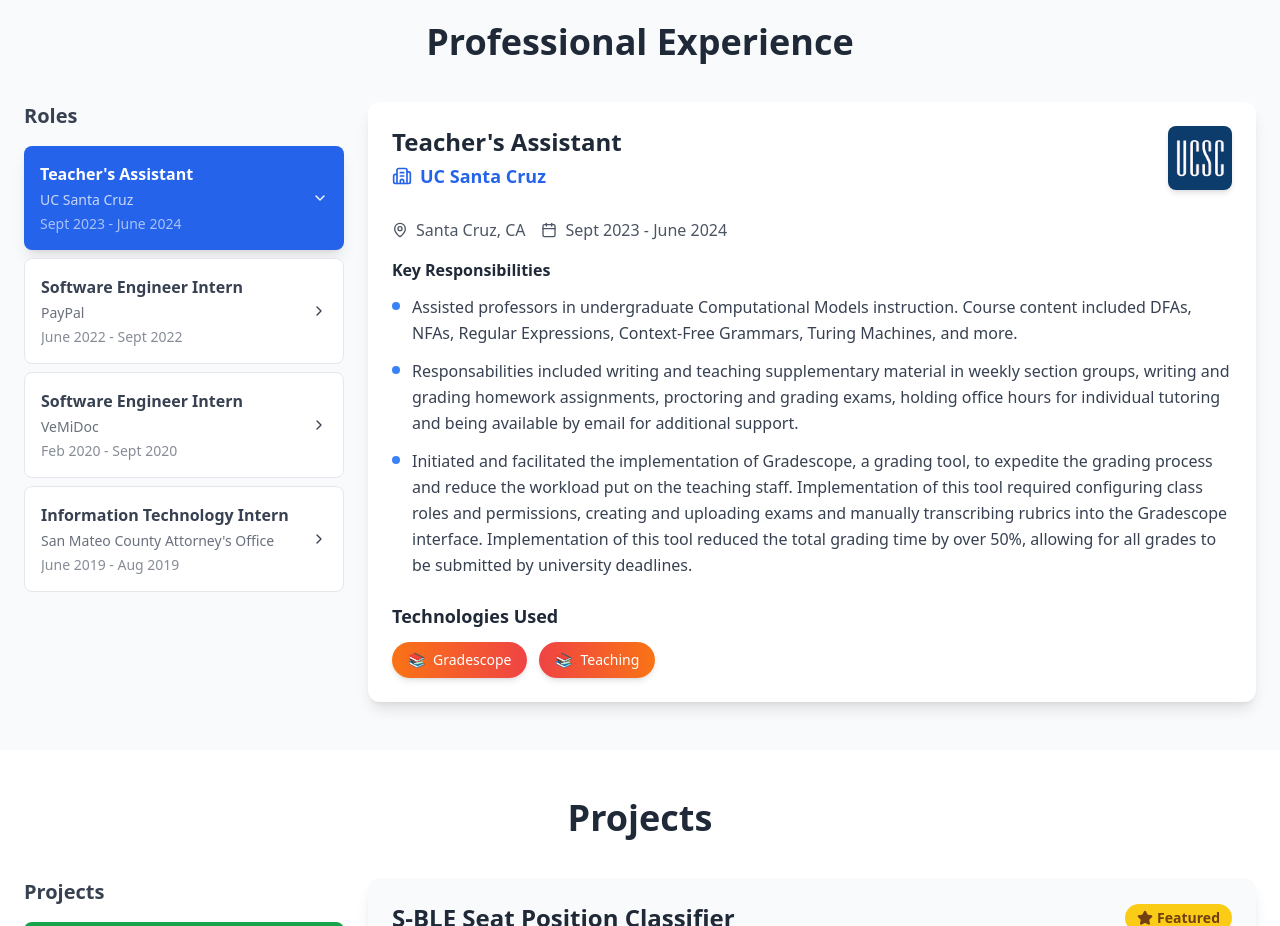
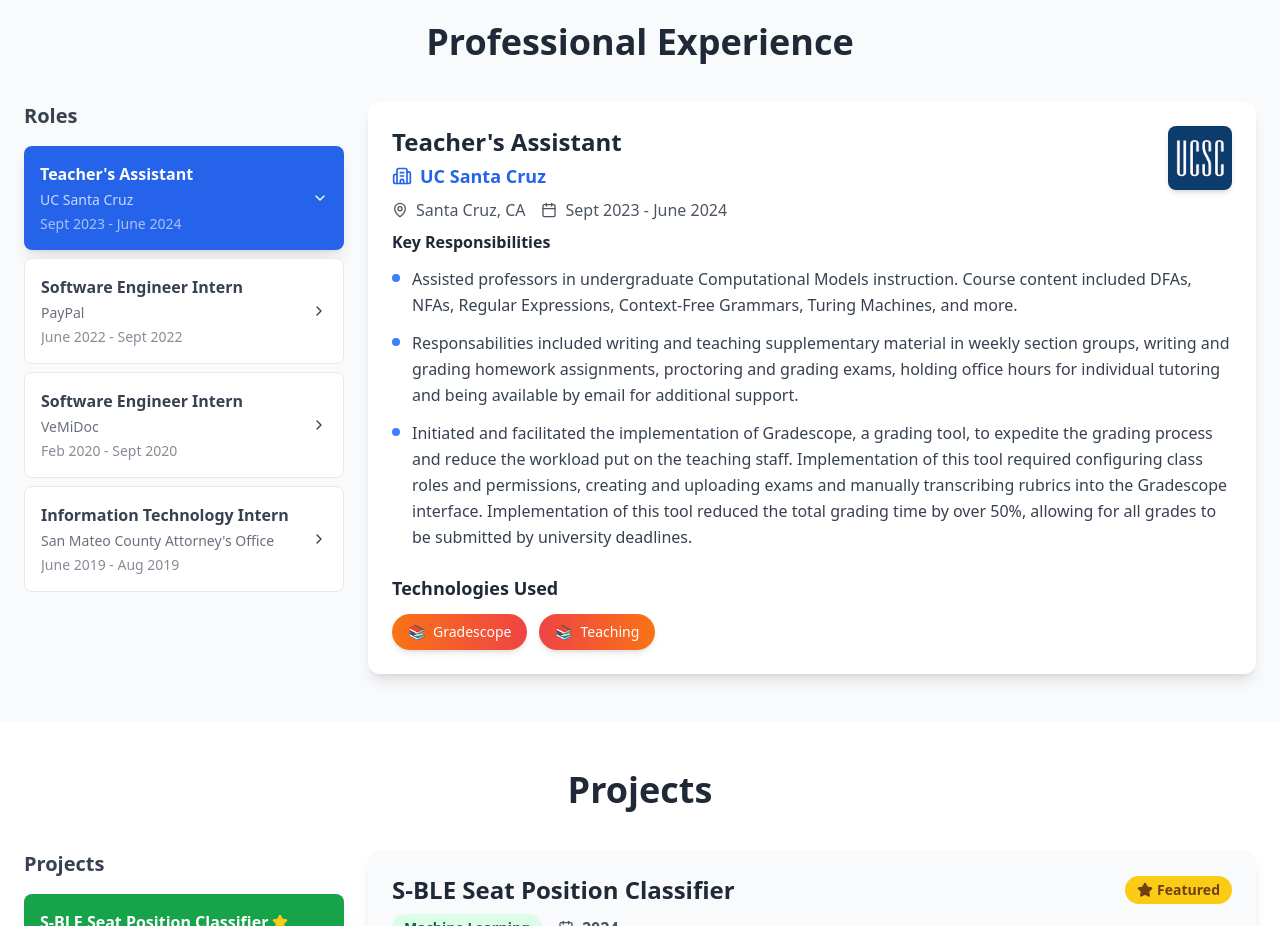
Before and after one commit to jp0utside/jw-portfolio, a React (Vite) app: page / in a window 1280 px wide. Shown: the part 1560-2486 px from the top of the page. Built offline with nearby package versions, Linux system fonts and the light colour scheme.

Commit message:
Made layout within main view tighter

```diff
--- a/src/components/sections/Experience.jsx
+++ b/src/components/sections/Experience.jsx
@@ -72,12 +72,12 @@ const Experience = ({ experience }) => {
                 {experience[selectedExperience] && (
                   <div className="animate-fade-in">
                     {/* Company Header */}
-                    <div className="flex items-start justify-between mb-4">
+                    <div className="flex items-start justify-between mb-1">
                       <div className="flex-1">
                         <h3 className="text-2xl font-bold text-gray-800 dark:text-white mb-1">
                           {experience[selectedExperience].position}
                         </h3>
-                        <div className="flex items-center text-lg text-blue-600 dark:text-blue-400 font-semibold mb-3">
+                        <div className="flex items-center text-lg text-blue-600 dark:text-blue-400 font-semibold mb-1">
                           <Building2 className="w-5 h-5 mr-2" />
                           {experience[selectedExperience].company}
                         </div>
@@ -97,7 +97,7 @@ const Experience = ({ experience }) => {
                     </div>
 
                     {/* Location and Duration */}
-                    <div className="flex flex-wrap items-center gap-4 mb-4 text-gray-600 dark:text-gray-400">
+                    <div className="flex flex-wrap items-center gap-4 mb-2 text-gray-600 dark:text-gray-400">
                       <div className="flex items-center">
                         <MapPin className="w-4 h-4 mr-2" />
                         <span>{experience[selectedExperience].location}</span>
```
